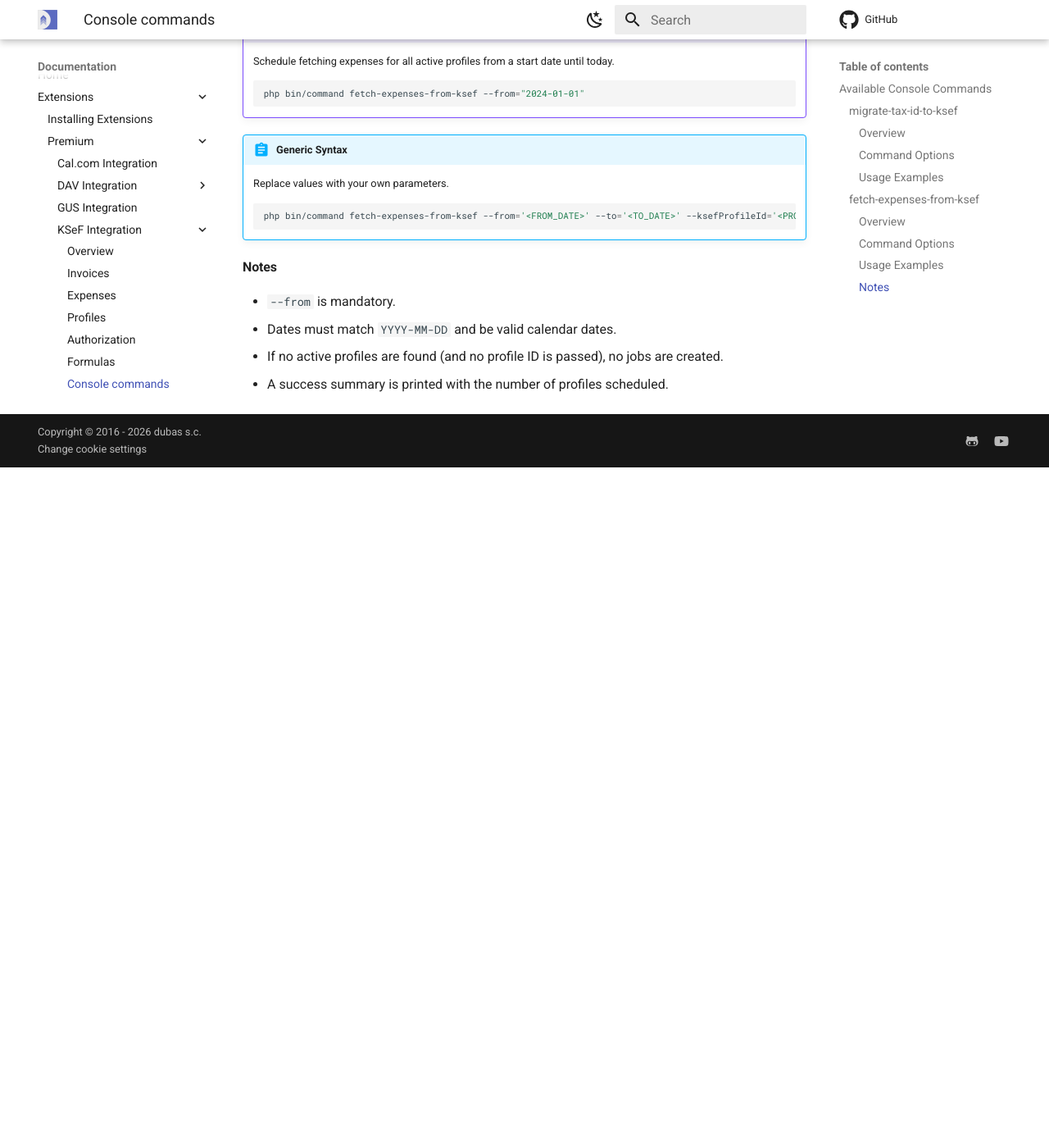
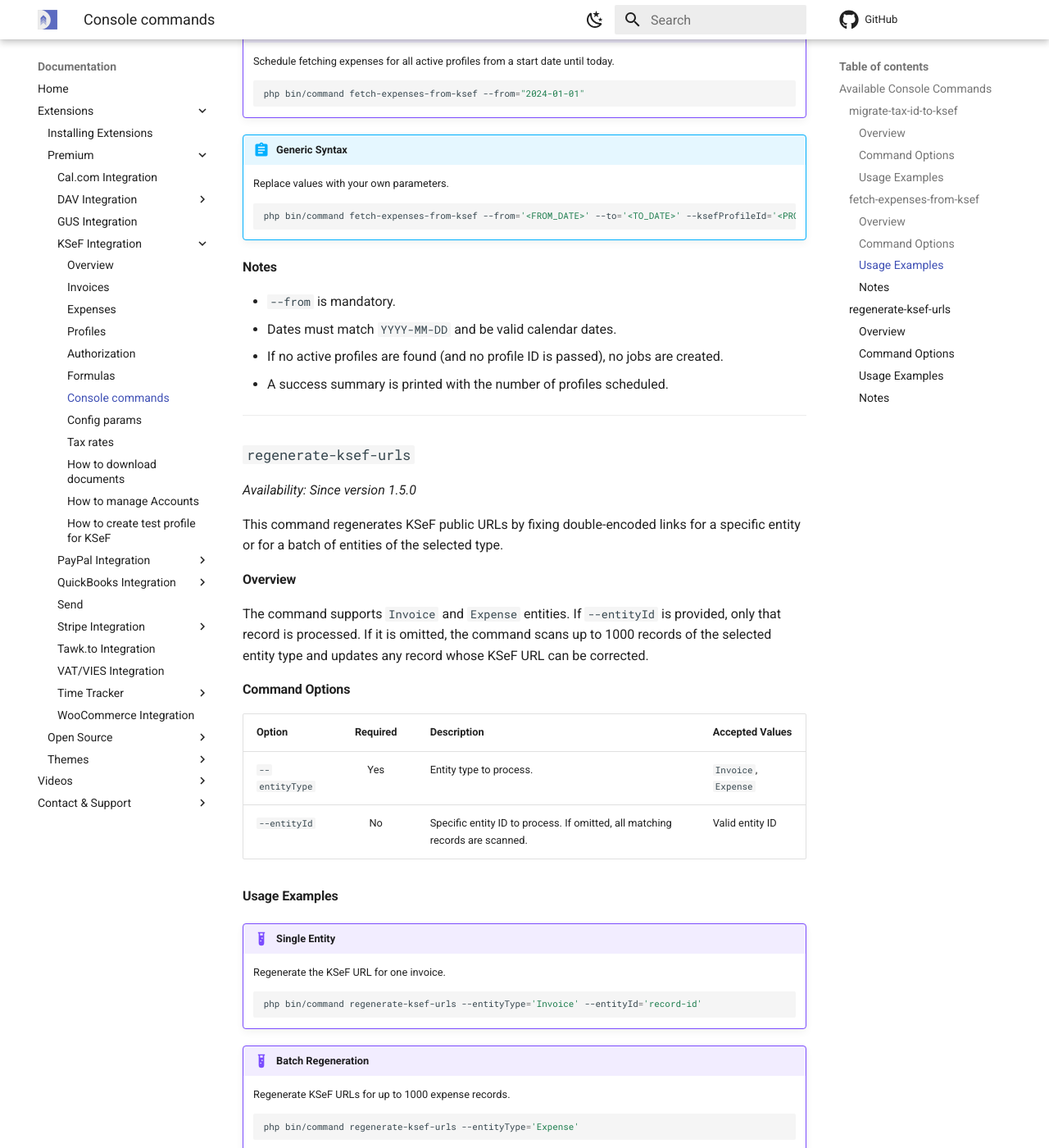
Before and after one commit to dubas-pro/documentation, an MkDocs documentation site: the page built from docs/extensions/ksef/console-commands.md, in a window 1280 px wide and 1400 px high, scrolled down 2130 px. Shown: the whole window at 82% size. Built offline with MkDocs 1.6.1 and Material for MkDocs 9.7.7, drawn with Linux system fonts in a browser that asks for light colours; comment, search, counter and statistics services are not loaded; before the commit the page ends 2700 px from its top, so only the background shows below that; some of the changed text lies outside the part shown.

Commit message:
feat(ksef): add regenerate-ksef-urls command to fix double-encoded links

````diff
--- a/docs/extensions/ksef/console-commands.md
+++ b/docs/extensions/ksef/console-commands.md
@@ -87,3 +87,52 @@
 - Dates must match `YYYY-MM-DD` and be valid calendar dates.
 - If no active profiles are found (and no profile ID is passed), no jobs are created.
 - A success summary is printed with the number of profiles scheduled.
+
+---
+
+### `regenerate-ksef-urls`
+
+*Availability: Since version 1.5.0*
+
+This command regenerates KSeF public URLs by fixing double-encoded links for a specific entity or for a batch of entities of the selected type.
+
+#### Overview
+
+The command supports `Invoice` and `Expense` entities. If `--entityId` is provided, only that record is processed. If it is omitted, the command scans up to 1000 records of the selected entity type and updates any record whose KSeF URL can be corrected.
+
+#### Command Options
+
+| Option | Required | Description | Accepted Values |
+| :--- | :---: | :--- | :--- |
+| `--entityType` | Yes | Entity type to process. | `Invoice`, `Expense` |
+| `--entityId` | No | Specific entity ID to process. If omitted, all matching records are scanned. | Valid entity ID |
+
+#### Usage Examples
+
+!!! example "Single Entity"
+    Regenerate the KSeF URL for one invoice.
+
+    ```bash
+    php bin/command regenerate-ksef-urls --entityType='Invoice' --entityId='record-id'
+    ```
+
+!!! example "Batch Regeneration"
+    Regenerate KSeF URLs for up to 1000 expense records.
+
+    ```bash
+    php bin/command regenerate-ksef-urls --entityType='Expense'
+    ```
+
+!!! abstract "Generic Syntax"
+    Replace the placeholders with your own values.
+
+    ```bash
+    php bin/command regenerate-ksef-urls --entityType='<ENTITY_TYPE>' --entityId='<ENTITY_ID>'
+    ```
+
+#### Notes
+
+- `--entityType` is mandatory and must be either `Invoice` or `Expense`.
+- If `--entityId` is not provided, the command processes up to 1000 records for the selected entity type.
+- Records without a KSeF hash or public URL are skipped.
+- Updated entities are saved silently without hooks.
````
